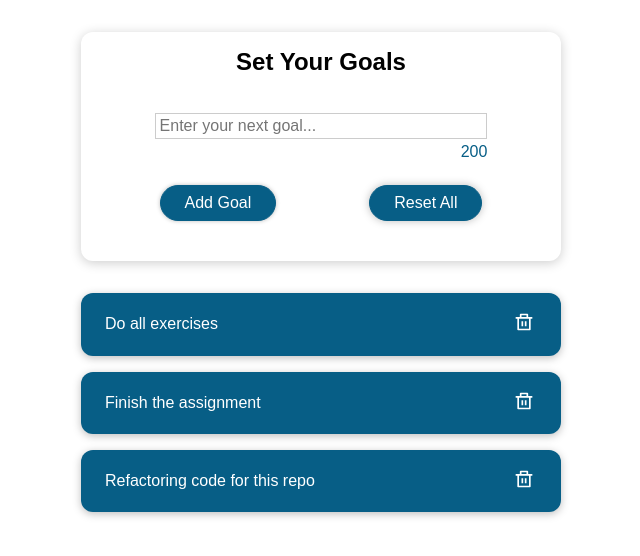
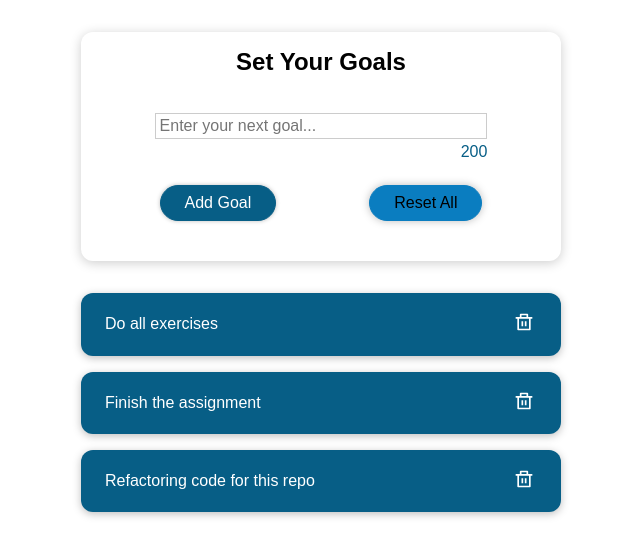
Before and after one commit to EPantelaios/goals-tracker, a React (Create React App) app: page / in a window 1280 px wide. In both pictures the pointer is over the button "Reset All". Shown: the top 556 px of the page, without its empty margins (319-959 px from the left). Built offline with nearby package versions, Linux system fonts and the light colour scheme; the HTML template or start-up script is replaced by a standard one.

Commit message:
refactoring: change reset button style when hover

```diff
--- a/src/components/CourseGoals/GoalInput/ResetLocalStorage.module.css
+++ b/src/components/CourseGoals/GoalInput/ResetLocalStorage.module.css
@@ -33,8 +33,8 @@
 
 .resetButton:hover,
 .resetButton:active {
-  background: #075e86;
-  border-color: #075e86;
-  color: white;
+  background: #0a7dc0;
+  border-color: #0a7dc0;
+  color: black;
   box-shadow: 0 0 8px rgba(0, 0, 0, 0.26);
 }
```
